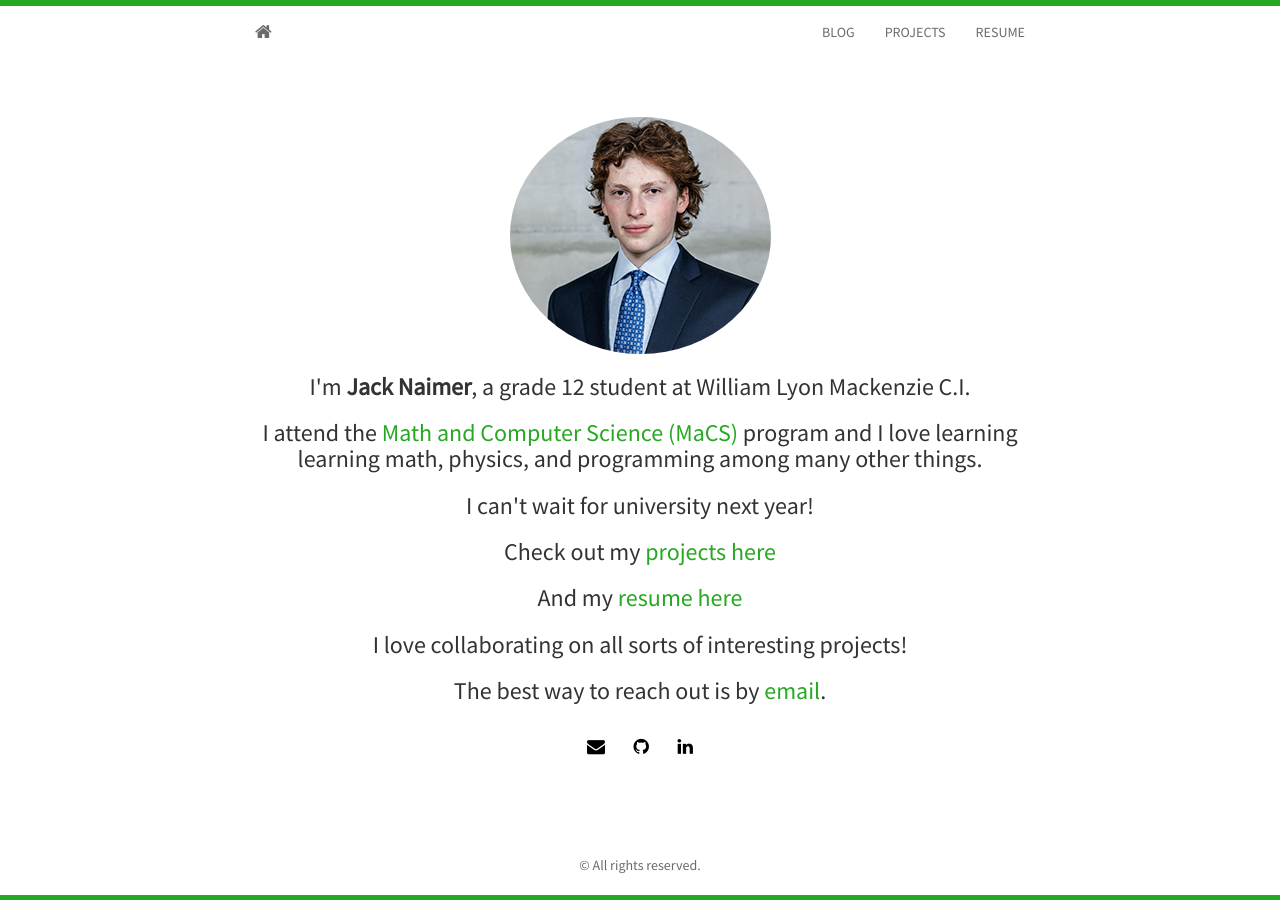
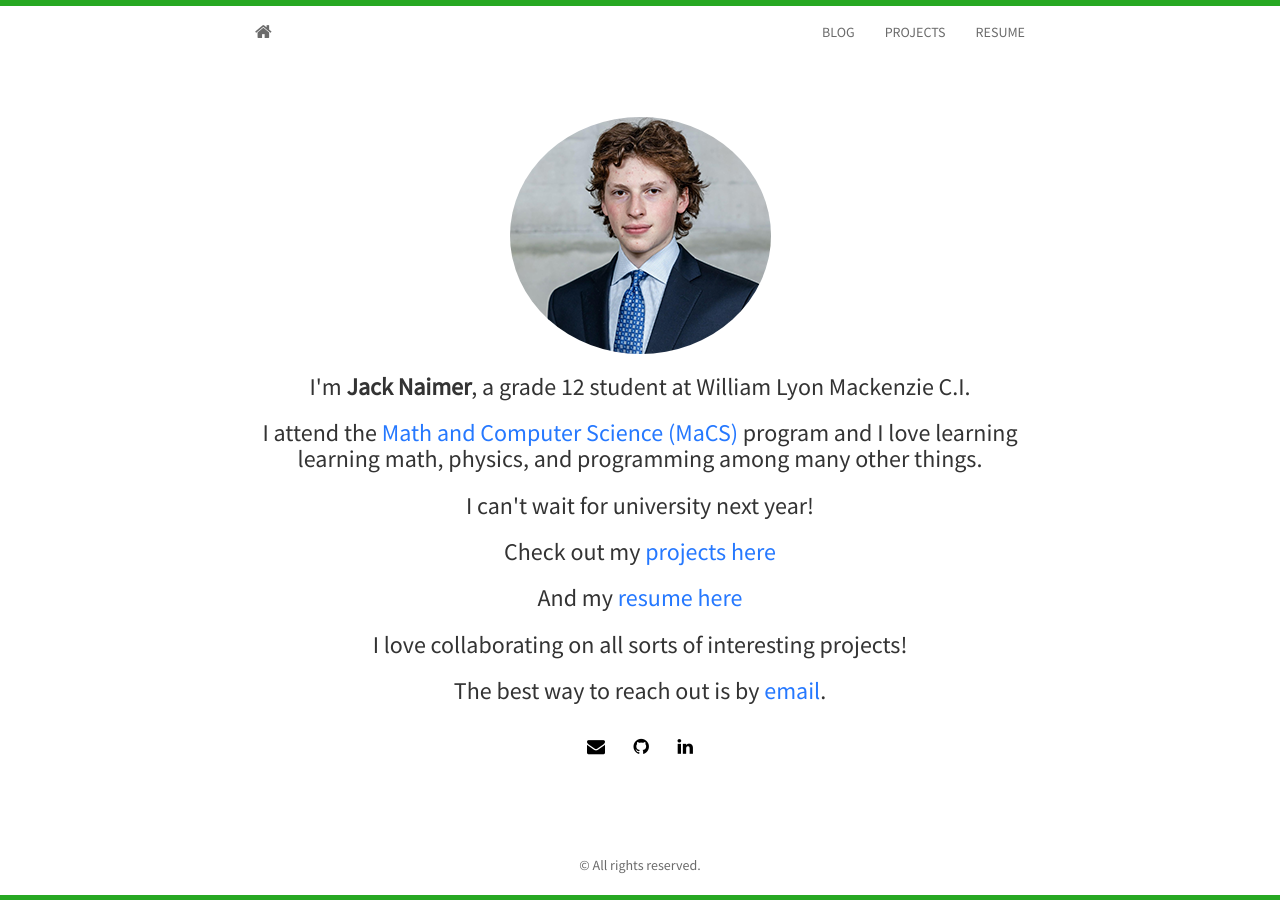
Before and after one commit to jackn11/jackn11.github.io, a Jekyll site: the page built from index.html, in a window 1280 px wide. Built offline with Jekyll 4.4.1, drawn with Linux system fonts in a browser that asks for light colours; nearby versions of some CDN libraries; the list of posts is cut into pages by our own code.

Commit message:
changed colour

```diff
--- a/static/css/main.css
+++ b/static/css/main.css
@@ -96,7 +96,7 @@ body {
   margin: 20px 0;
 }
 .container a {
-  color: #27A822;
+  color: #2578FF;
 }
 .container a:hover {
   color: #267723;
```
